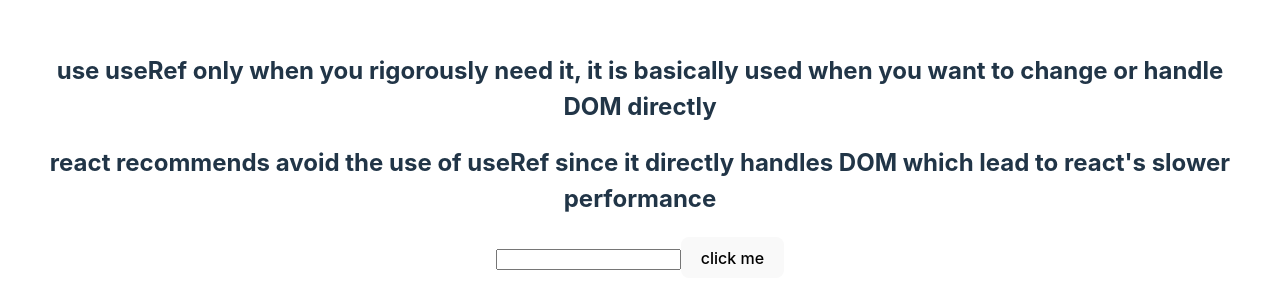
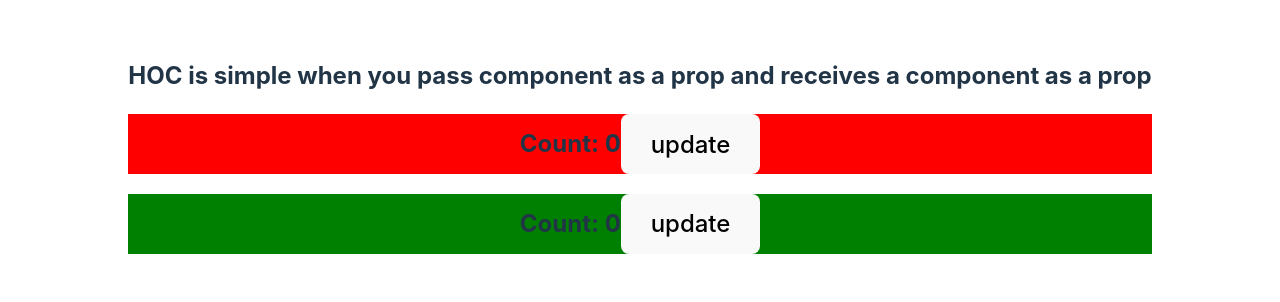
Before and after one commit to sheth2001/sample-projects-practice, a React (Vite) app: page / in a window 1280 px wide. Shown: the part 244-546 px from the top of the page. Built offline with nearby package versions, Linux system fonts and the light colour scheme.

Commit message:
added higher-order-component HOC

```diff
--- a/src/App.jsx
+++ b/src/App.jsx
@@ -6,6 +6,7 @@ import HideShowModule from './components/HideShowModule'
 import StateLiftUp from './components/StateLiftingUp/StateLiftUp'
 import UseMemo from './components/UseMemo'
 import UseRef from './components/UseRef'
+import HOC from './components/HOC'
 
 function App() {
   const [count, setCount] = useState(0)
@@ -15,7 +16,8 @@ function App() {
       {/* <HideShowModule /> */}
       {/* <StateLiftUp /> */}
       {/* <UseMemo /> */}
-      <UseRef />
+      {/* <UseRef /> */}
+      <HOC />
     </>
   )
 }
--- /dev/null
+++ b/src/components/HOC.jsx
@@ -0,0 +1,42 @@
+import React, { useState } from "react";
+
+const HOC = () => {
+  return (
+    <div>
+        <h2>HOC is simple when you pass component as a prop and receives a component as a prop</h2>
+      <CounterRed Counter={Counter} />
+      <CounterGreen Counter={Counter} />
+    </div>
+  );
+};
+
+const CounterGreen = ({ Counter }) => {
+  return (
+    <>
+      <h2 style={{ backgroundColor: "green" }}>
+        <Counter />
+      </h2>
+    </>
+  );
+};
+const CounterRed = ({ Counter }) => {
+  return (
+    <>
+      <h2 style={{ backgroundColor: "red" }}>
+        <Counter />
+      </h2>
+    </>
+  );
+};
+
+const Counter = () => {
+  const [count, setCount] = useState(0);
+  return (
+    <>
+      Count: {count}
+      <button onClick={() => setCount(count + 1)}>update</button>
+    </>
+  );
+};
+
+export default HOC;
```
